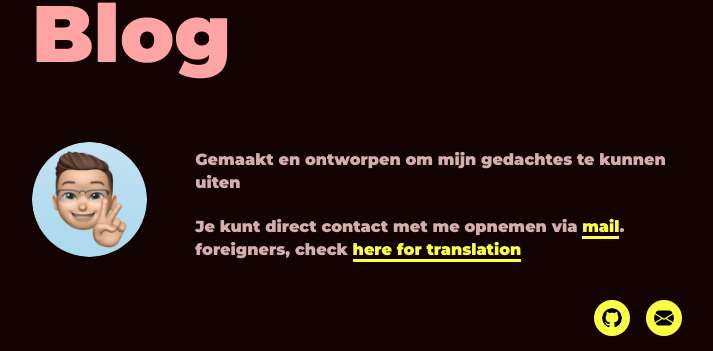
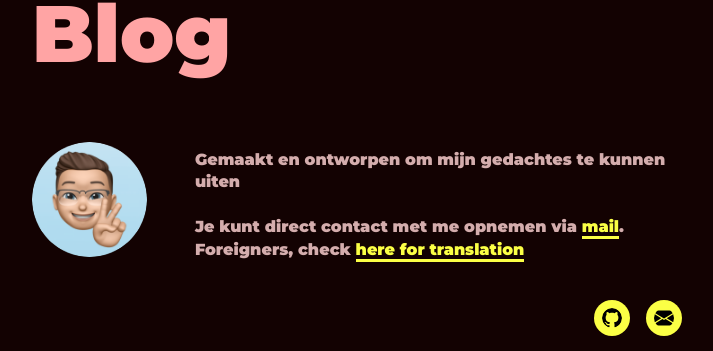
Before and after one commit to TheDutchSmoke/Persoonlijkeblog-OLD, a Jekyll site: the page built from index.md, in a window 1280 px wide and 900 px high. Shown: the part 266-617 px from the top of the window, without its empty margins (283-996 px from the left). Built offline with Jekyll 4.4.1, drawn with Linux system fonts in a browser that asks for light colours.

Commit message:
Update author.yml

```diff
--- a/_data/author.yml
+++ b/_data/author.yml
@@ -8,7 +8,7 @@ description: "
   <p>
     Je kunt direct contact met me opnemen via <a href='mailto:persoonlijkeblog@privemail.xyz' target='_blank'>mail</a>.
 
-foreigners, check  <a href='https://www-persoonlijkeblog-nl.translate.goog/?_x_tr_sl=auto&_x_tr_tl=nl&_x_tr_hl=nl&_x_tr_pto=wapp' target='_blank'>here for translation</a>
+Foreigners, check  <a href='https://www-persoonlijkeblog-nl.translate.goog/?_x_tr_sl=auto&_x_tr_tl=nl&_x_tr_hl=nl&_x_tr_pto=wapp' target='_blank'>here for translation</a>
   </P>
 "
 email: persoonlijkeblog@privemail.xyz
```
